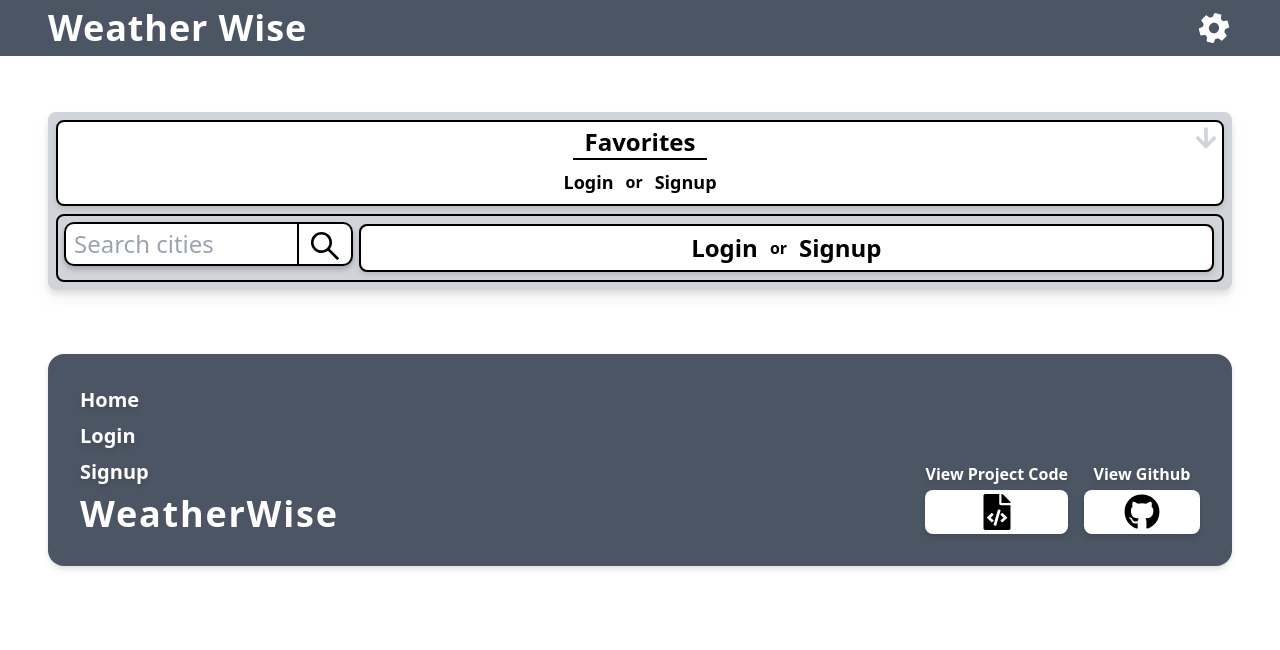
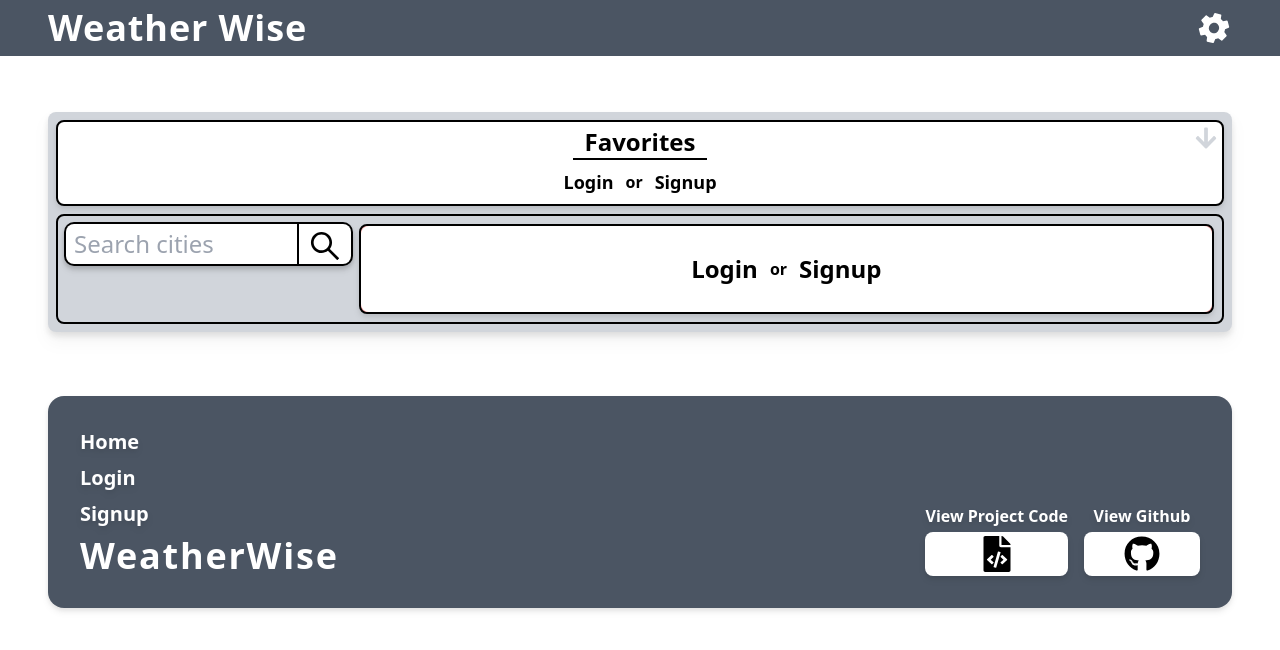
Before and after one commit to csutrick/Weather-Wise, a React (Create React App) app in the folder client/: page / in a window 1280 px wide. Shown: the top 650 px of the page. Built offline with nearby package versions, Linux system fonts and the light colour scheme.

Commit message:
User cant search when not logged in

```diff
--- a/client/src/components/Sidebar/index.js
+++ b/client/src/components/Sidebar/index.js
@@ -1,4 +1,6 @@
 import React, { useState, useEffect } from "react";
+
+import Auth from '../../utils/auth'
 
 import { AiOutlineSearch } from 'react-icons/ai';
 import { BsFillTrashFill } from 'react-icons/bs';
@@ -13,13 +15,16 @@ const Sidebar = ({ city, handleSearch }) => {
 
     const onButtonClick = () => {
         console.log("Search Button Clicked");
-        // Check if user is logged in, if they try and search without being logged in then make searchbar red, if user logged in then do normal
-        handleSearch(inputCity);
 
-        const savedCities = JSON.parse(localStorage.getItem('pastSearches')) || [];
-        const updatedCities = [inputCity, ...savedCities.filter(savedCity => savedCity !== inputCity)];
-        localStorage.setItem('pastSearches', JSON.stringify(updatedCities));
-        setPastSearches(updatedCities);
+        if (Auth.loggedIn()) {
+            handleSearch(inputCity);
+            const savedCities = JSON.parse(localStorage.getItem('pastSearches')) || [];
+            const updatedCities = [inputCity, ...savedCities.filter(savedCity => savedCity !== inputCity)];
+            localStorage.setItem('pastSearches', JSON.stringify(updatedCities));
+            setPastSearches(updatedCities);
+        } else {
+            console.log("User not logged in")
+        }
     };
 
     // Handling user past search clicks
--- a/client/src/pages/Search.js
+++ b/client/src/pages/Search.js
@@ -40,7 +40,7 @@ const Search = () => {
       <main className='w-full h-fit flex justify-center mt-28 mb-16'>
         <div className='bg-gray-300 w-[1250px] mx-12 flex flex-col p-2 rounded-lg drop-shadow-lg'>
           <Favorites handleSearch={handleSearch} favorites={favorites} setFavorites={setFavorites} profileId={profileId}/>
-          <div className='flex flex-col md:flex-row mt-2 p-2 border-2 border-black rounded-lg'>
+          <div className='flex min-h-[110px] flex-col md:flex-row mt-2 p-2 border-2 border-black rounded-lg'>
             <Sidebar city={city} handleSearch={handleSearch}/>
             <SearchResults weatherData={weatherData} profileId={profileId} favorites={favorites} setFavorites={setFavorites}/>
           </div>
```
